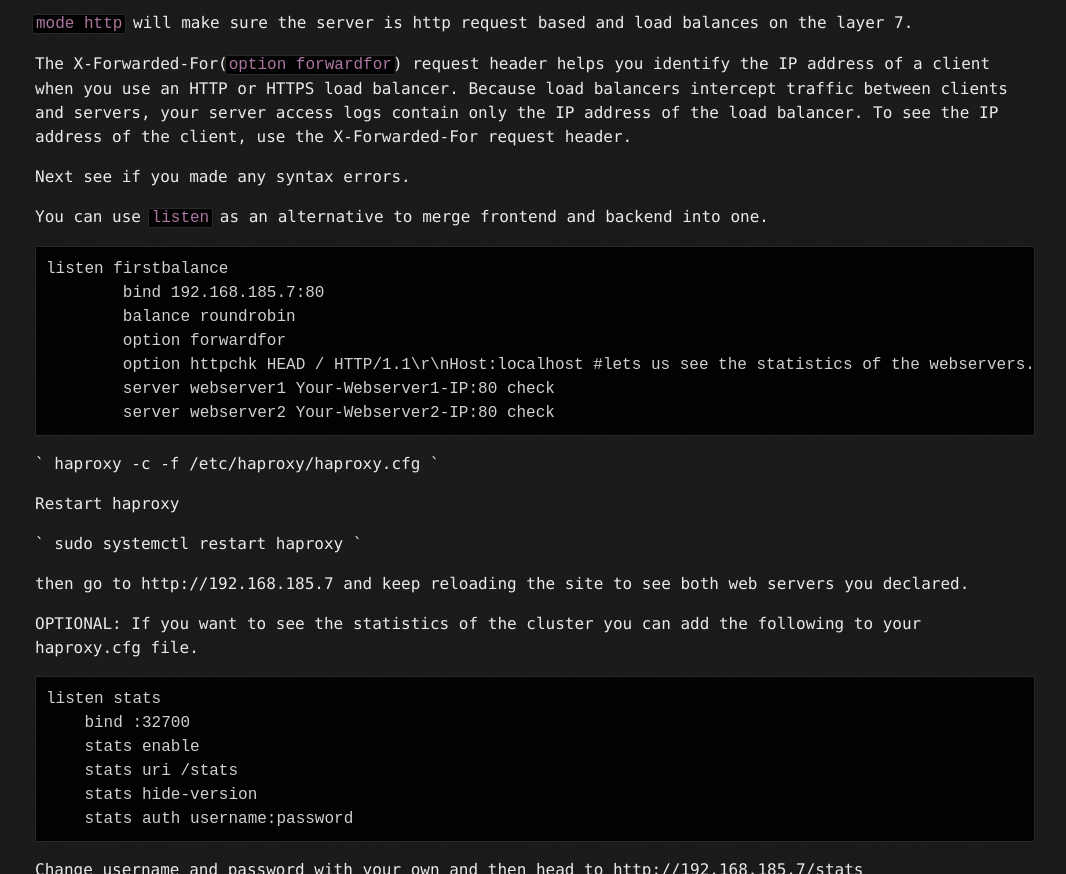
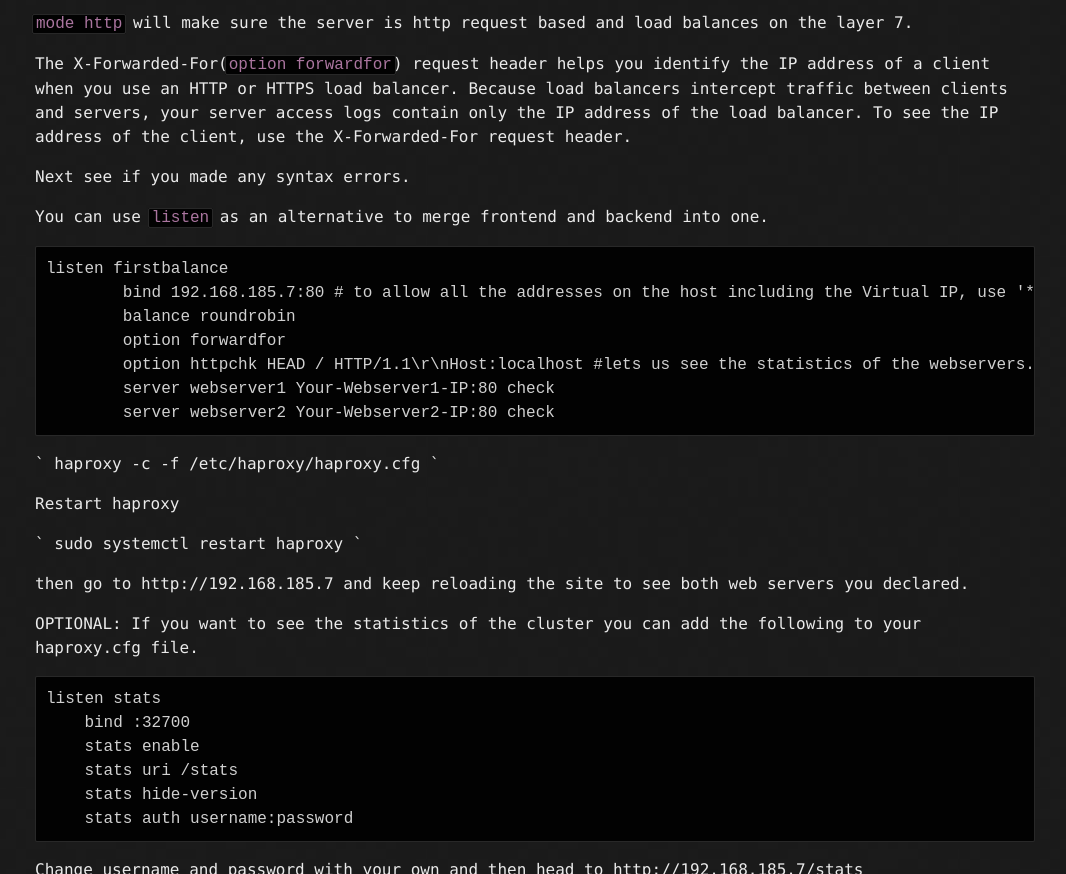
Before and after one commit to iskenyildiz/iskenhub.info, a Jekyll site: the page built from _posts/2019-09-14-Proxy.markdown, in a window 1280 px wide and 900 px high, scrolled down 2936 px, cut to the strip 0-874 px from the top of the window. Shown: the whole strip, without its empty margins (105-1171 px from the left). Built offline with Jekyll 4.4.1, drawn with Linux system fonts in a browser that asks for light colours.

Commit message:
Update 2019-09-14-Proxy.markdown

````diff
--- a/_posts/2019-09-14-Proxy.markdown
+++ b/_posts/2019-09-14-Proxy.markdown
@@ -114,7 +114,7 @@ You can use `listen` as an alternative to merge frontend and backend into one.
 
 ```
 listen firstbalance
-        bind 192.168.185.7:80
+        bind 192.168.185.7:80 # to allow all the addresses on the host including the Virtual IP, use '*'.
         balance roundrobin
         option forwardfor
         option httpchk HEAD / HTTP/1.1\r\nHost:localhost #lets us see the statistics of the webservers.
````
